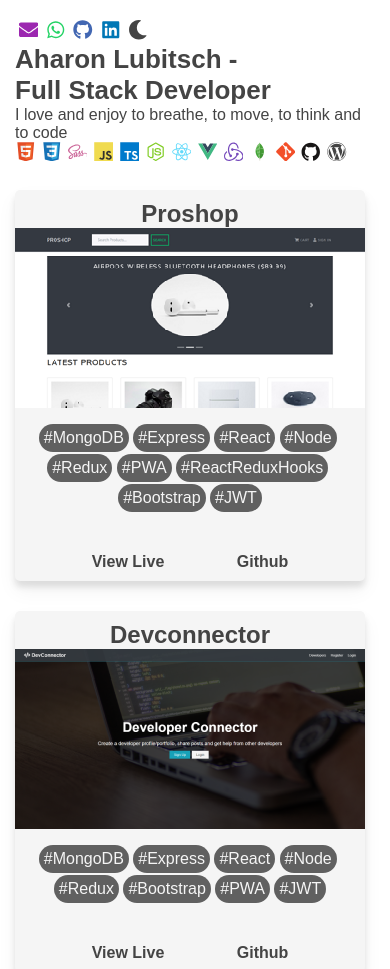
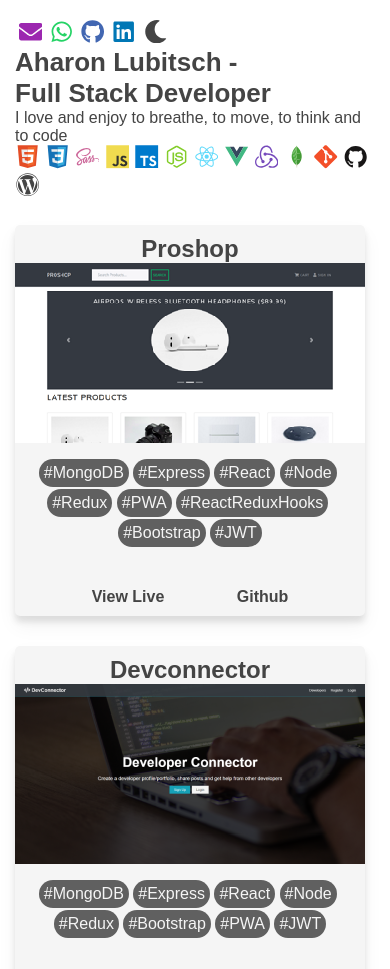
Before and after one commit to ahronlu/ahronlu.github.io, a plain HTML site: page index.html in a window 390 px wide. Shown: the top 969 px of the page. Drawn offline with Linux system fonts and the light colour scheme.

Commit message:
Update style.css

```diff
--- a/style.css
+++ b/style.css
@@ -242,8 +242,8 @@ div div .actions a:active {
 
 @media only screen and (max-width: 600px) {
   header svg {
-    width: 5vw;
-    height: 5vw;
+    width: 6vw;
+    height: 6vw;
   }
   header img {
     display: none;
```
